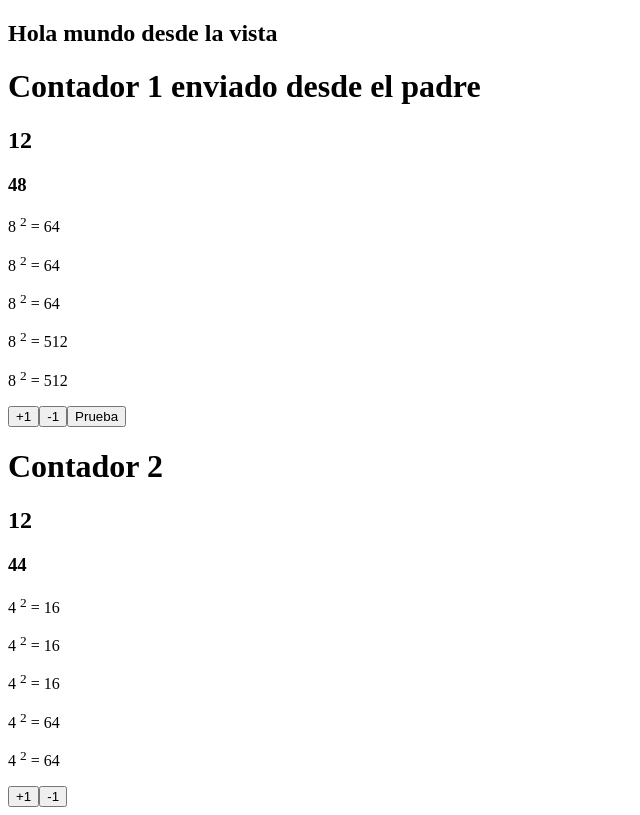
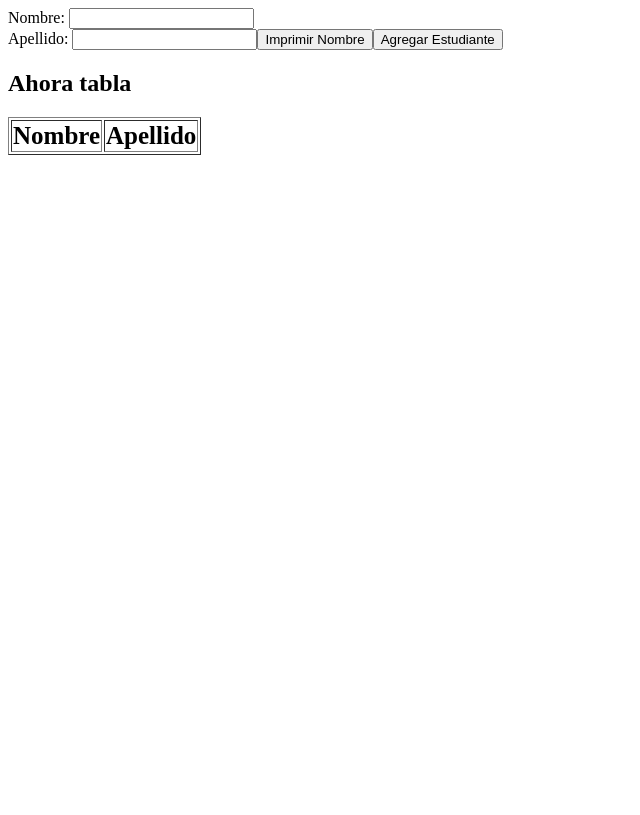
Before and after one commit to MykeCv/pw_vue_u2_mc, a Vue app: page / in a window 1280 px wide. Shown: the whole page, without its empty margins (0-640 px from the left). Built offline with nearby package versions, Linux system fonts and the light colour scheme.

Commit message:
Taller 15

```diff
--- a/src/App.vue
+++ b/src/App.vue
@@ -1,19 +1,22 @@
 <template>
   <div>
-    <ContadorView />
+    <!--<ContadorView/>-->
+    <DirectivasView />
   </div>
 </template>
 
 <script>
 import ContadorView from "../src/views/ContadorView.vue";
 import Contador from "./components/Contador.vue";
+import DirectivasView from "./views/DirectivasView.vue";
+
 export default {
   components: {
     ContadorView,
     Contador,
+    DirectivasView,
   },
 };
 </script>
 
-<style>
-</style>
+<style></style>
--- a/src/components/Contador.vue
+++ b/src/components/Contador.vue
@@ -87,7 +87,7 @@
     tit: String,
     inicio:{
         type: Number,
-        default:99,
+        default: 99,
         validator(value){
             return value > 10;
         }
--- /dev/null
+++ b/src/components/Directivas.vue
@@ -0,0 +1,68 @@
+<template>
+    <div>
+        <label for="id_nombre">Nombre: </label>
+        <input v-model="nombre" id="id_nombre" type="text">
+        <br>
+        <!--<p>{{ nombre }}</p>-->
+
+        <label for="id_apellido">Apellido: </label>
+        <input v-model="apellido" id="id_apellido" type="text">
+
+        <button v-on:click="imprimirNombre()">Imprimir Nombre</button>
+        <button v-on:click="agregarEstudiante()">Agregar Estudiante</button>
+        <!--<h1>{{ arreglo[0] }}</h1>-->
+
+        <ul>
+            <!--<li v-show="nombre" v-for="{ nombre, apellido } in arreglo" :key="nombre">
+                {{ nombre }} {{ apellido }}</li>-->
+        </ul>
+        <h2>Ahora tabla</h2>
+            <table border="1">
+                <th>Nombre</th>
+                <th>Apellido</th>
+                <tr v-show="nombre || apellido" v-for="{nombre, apellido} in arreglo" :key="nombre">
+                    <td>{{ nombre }}</td>
+                    <td>{{ apellido }}</td>
+                </tr>
+
+
+            </table>
+    </div>
+</template>
+
+<script>
+export default {
+    data() {
+        return {
+            nombre: null,
+            apellido: null,
+            arreglo: [],
+        }
+    },
+    methods: {
+        imprimirNombre() {
+            console.log(this.nombre);
+        },
+        agregarEstudiante() {
+            const estu = {
+                nombre: this.nombre,
+                apellido: this.apellido,
+            };
+            console.log("Se agrega Estudiante");
+            console.log(estu);
+            this.arreglo.push(estu);
+            this.limpiarFomulario();
+        },
+        limpiarFomulario() {
+            this.nombre = null;
+            this.apellido = null;
+        },
+    },
+};
+</script>
+
+<style>
+table{
+    font-size: 25px;
+}
+</style>
--- /dev/null
+++ b/src/views/DirectivasView.vue
@@ -0,0 +1,14 @@
+<template>
+  <Directivas />
+</template>
+
+<script>
+import Directivas from "../components/Directivas.vue"
+export default {
+  components: {
+    Directivas,
+  },
+}
+</script>
+
+<style></style>
```
